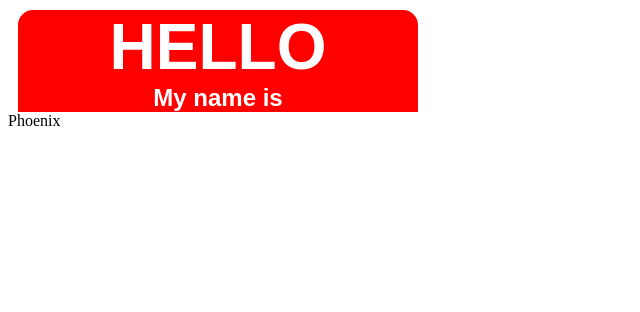
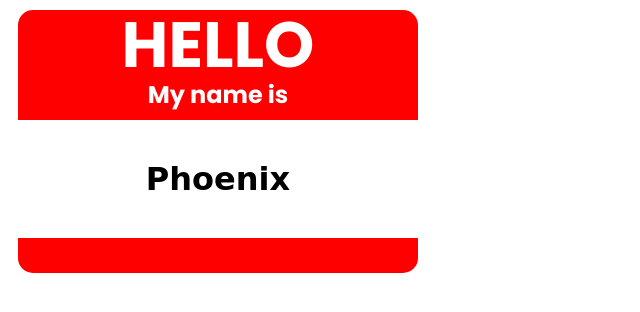
Before and after one commit to phoenix-nicholson/LAB-02a-nametag, a plain HTML site: page index.html in a window 1280 px wide. Shown: the whole page, without its empty margins (0-640 px from the left). Drawn offline with Linux system fonts and the light colour scheme.

Commit message:
Finished HTML & CSS for nametag

```diff
--- a/index.html
+++ b/index.html
@@ -8,6 +8,7 @@
     <link rel="stylesheet" href="styles.css">
     <link rel="preconnect" href="https://fonts.googleapis.com">
     <link rel="preconnect" href="https://fonts.gstatic.com" crossorigin>
+    <link href="https://fonts.googleapis.com/css2?family=Poppins:wght@400;700&display=swap" rel="stylesheet">
 
 </head>
 <body>
--- a/styles.css
+++ b/styles.css
@@ -7,6 +7,8 @@ header {
     margin-top: 10px;
     margin-left: 10px;
     border-radius: 15px 15px 0px 0px;
+    line-height: 50px;
+    padding-top: 10px;
 }
 h1 {
     font-size: 4rem;
@@ -20,5 +22,24 @@ h1, h2 {
 }
 footer {
     background-color: red;
+    width: 400px;
 
 }
+main {
+    margin-left: 10px;
+    font-size: 2rem;
+    font-family: cursive;
+    font-weight: bold;
+    padding-top: 40px;
+    padding-bottom: 40px;
+    text-align: center;
+    width: 400px;
+
+}
+footer {
+    height: 35px;
+    background-color: red;
+    width: 400px;
+    margin-left: 10px;
+    border-radius: 0px 0px 15px 15px;
+}
```
